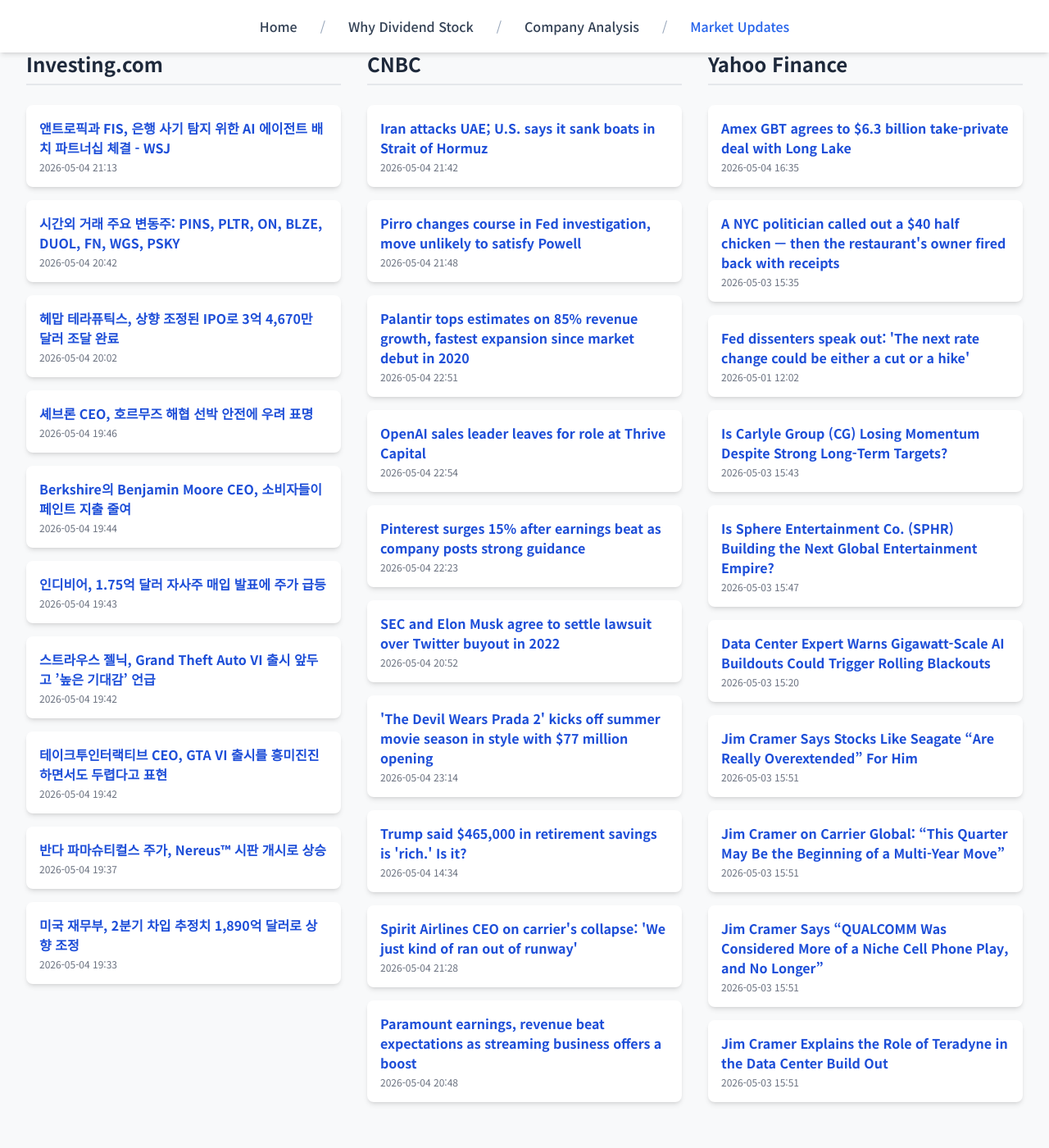
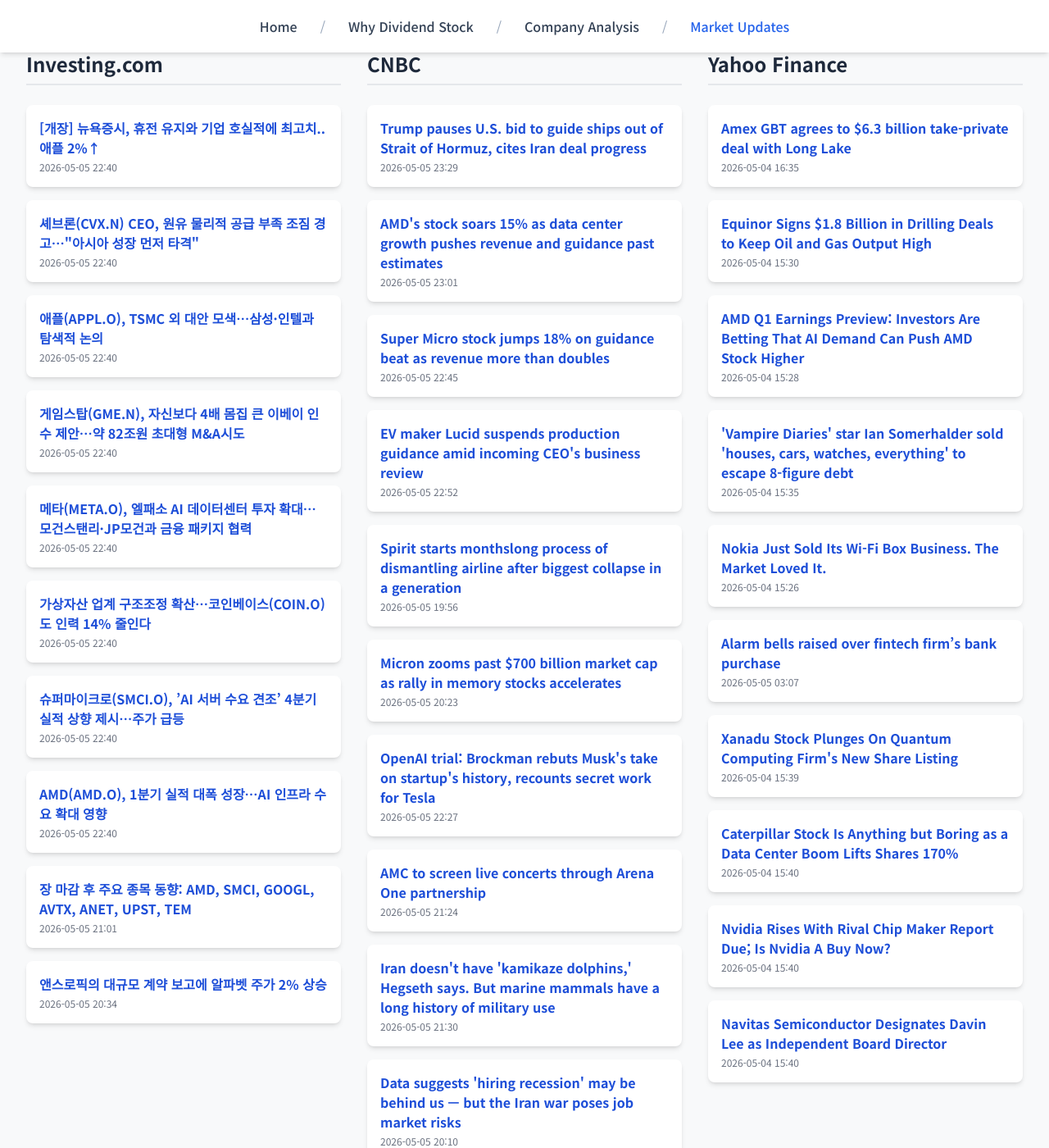
Before and after one commit to Kay-Hwang/my-company-analysis, a Jekyll site: the page built from market-updates.html, in a window 1280 px wide and 1400 px high, scrolled down 214 px. Shown: the whole window at 82% size. Built offline with Jekyll 4.4.1, drawn with Linux system fonts in a browser that asks for light colours; nearby versions of some CDN libraries; a script that is not in the unit is left out; before the commit the page ends 1590 px from its top, so only the background shows below that.

Commit message:
Update daily data

```diff
--- a/_data/latest_data.json
+++ b/_data/latest_data.json
@@ -1,128 +1,128 @@
 {
-  "lastUpdated": "2026년 05월 05일 08:52 KST",
+  "lastUpdated": "2026년 05월 06일 08:45 KST",
   "news": {
     "investing": [
       {
-        "title": "앤트로픽과 FIS, 은행 사기 탐지 위한 AI 에이전트 배치 파트너십 체결 - WSJ",
-        "link": "https://kr.investing.com/news/stock-market-news/article-1926110",
-        "pubDate": "2026-05-04 21:13:59",
-        "summary": "앤트로픽과 FIS, 은행 사기 탐지 위한 AI 에이전트 배치 파트너십 체결 - WSJ"
+        "title": "[개장] 뉴욕증시, 휴전 유지와 기업 호실적에 최고치..애플 2%↑",
+        "link": "https://kr.investing.com/news/stock-market-news/article-1928583",
+        "pubDate": "2026-05-05 22:40:28",
+        "summary": "[개장] 뉴욕증시, 휴전 유지와 기업 호실적에 최고치..애플 2%↑"
       },
       {
-        "title": "시간외 거래 주요 변동주: PINS, PLTR, ON, BLZE, DUOL, FN, WGS, PSKY",
-        "link": "https://kr.investing.com/news/stock-market-news/article-432SI-1926045",
-        "pubDate": "2026-05-04 20:42:03",
-        "summary": "시간외 거래 주요 변동주: PINS, PLTR, ON, BLZE, DUOL, FN, WGS, PSKY"
+        "title": "셰브론(CVX.N) CEO, 원유 물리적 공급 부족 조짐 경고…\"아시아 성장 먼저 타격\"",
+        "link": "https://kr.investing.com/news/stock-market-news/article-1928582",
+        "pubDate": "2026-05-05 22:40:28",
+        "summary": "셰브론(CVX.N) CEO, 원유 물리적 공급 부족 조짐 경고…\"아시아 성장 먼저 타격\""
       },
       {
-        "title": "헤맙 테라퓨틱스, 상향 조정된 IPO로 3억 4,670만 달러 조달 완료",
-        "link": "https://kr.investing.com/news/stock-market-news/article-432SI-1925902",
-        "pubDate": "2026-05-04 20:02:08",
-        "summary": "헤맙 테라퓨틱스, 상향 조정된 IPO로 3억 4,670만 달러 조달 완료"
+        "title": "애플(APPL.O), TSMC 외 대안 모색…삼성·인텔과 탐색적 논의",
+        "link": "https://kr.investing.com/news/stock-market-news/article-1928581",
+        "pubDate": "2026-05-05 22:40:28",
+        "summary": "애플(APPL.O), TSMC 외 대안 모색…삼성·인텔과 탐색적 논의"
       },
       {
-        "title": "셰브론 CEO, 호르무즈 해협 선박 안전에 우려 표명",
-        "link": "https://kr.investing.com/news/stock-market-news/article-1925892",
-        "pubDate": "2026-05-04 19:46:26",
-        "summary": "셰브론 CEO, 호르무즈 해협 선박 안전에 우려 표명"
+        "title": "게임스탑(GME.N), 자신보다 4배 몸집 큰 이베이 인수 제안…약 82조원 초대형 M&A시도",
+        "link": "https://kr.investing.com/news/stock-market-news/article-1928580",
+        "pubDate": "2026-05-05 22:40:27",
+        "summary": "게임스탑(GME.N), 자신보다 4배 몸집 큰 이베이 인수 제안…약 82조원 초대형 M&A시도"
       },
       {
-        "title": "Berkshire의 Benjamin Moore CEO, 소비자들이 페인트 지출 줄여",
-        "link": "https://kr.investing.com/news/stock-market-news/article-93CH-1925886",
-        "pubDate": "2026-05-04 19:44:08",
-        "summary": "Berkshire의 Benjamin Moore CEO, 소비자들이 페인트 지출 줄여"
+        "title": "메타(META.O), 엘패소 AI 데이터센터 투자 확대… 모건스탠리·JP모건과 금융 패키지 협력",
+        "link": "https://kr.investing.com/news/stock-market-news/article-1928579",
+        "pubDate": "2026-05-05 22:40:27",
+        "summary": "메타(META.O), 엘패소 AI 데이터센터 투자 확대… 모건스탠리·JP모건과 금융 패키지 협력"
       },
       {
-        "title": "인디비어, 1.75억 달러 자사주 매입 발표에 주가 급등",
-        "link": "https://kr.investing.com/news/stock-market-news/article-93CH-1925884",
-        "pubDate": "2026-05-04 19:43:22",
-        "summary": "인디비어, 1.75억 달러 자사주 매입 발표에 주가 급등"
+        "title": "가상자산 업계 구조조정 확산…코인베이스(COIN.O)도 인력 14% 줄인다",
+        "link": "https://kr.investing.com/news/stock-market-news/article-1928577",
+        "pubDate": "2026-05-05 22:40:26",
+        "summary": "가상자산 업계 구조조정 확산…코인베이스(COIN.O)도 인력 14% 줄인다"
       },
       {
-        "title": "스트라우스 젤닉, Grand Theft Auto VI 출시 앞두고 ’높은 기대감’ 언급",
-        "link": "https://kr.investing.com/news/stock-market-news/article-93CH-1925881",
-        "pubDate": "2026-05-04 19:42:16",
-        "summary": "스트라우스 젤닉, Grand Theft Auto VI 출시 앞두고 ’높은 기대감’ 언급"
+        "title": "슈퍼마이크로(SMCI.O), ’AI 서버 수요 견조’ 4분기 실적 상향 제시…주가 급등",
+        "link": "https://kr.investing.com/news/stock-market-news/article-1928576",
+        "pubDate": "2026-05-05 22:40:26",
+        "summary": "슈퍼마이크로(SMCI.O), ’AI 서버 수요 견조’ 4분기 실적 상향 제시…주가 급등"
       },
       {
-        "title": "테이크투인터랙티브 CEO, GTA VI 출시를 흥미진진하면서도 두렵다고 표현",
-        "link": "https://kr.investing.com/news/stock-market-news/article-1925885",
-        "pubDate": "2026-05-04 19:42:06",
-        "summary": "테이크투인터랙티브 CEO, GTA VI 출시를 흥미진진하면서도 두렵다고 표현"
+        "title": "AMD(AMD.O), 1분기 실적 대폭 성장…AI 인프라 수요 확대 영향",
+        "link": "https://kr.investing.com/news/stock-market-news/article-1928575",
+        "pubDate": "2026-05-05 22:40:25",
+        "summary": "AMD(AMD.O), 1분기 실적 대폭 성장…AI 인프라 수요 확대 영향"
       },
       {
-        "title": "반다 파마슈티컬스 주가, Nereus™ 시판 개시로 상승",
-        "link": "https://kr.investing.com/news/stock-market-news/article-93CH-1925877",
-        "pubDate": "2026-05-04 19:37:14",
-        "summary": "반다 파마슈티컬스 주가, Nereus™ 시판 개시로 상승"
+        "title": "장 마감 후 주요 종목 동향: AMD, SMCI, GOOGL, AVTX, ANET, UPST, TEM",
+        "link": "https://kr.investing.com/news/stock-market-news/article-432SI-1928355",
+        "pubDate": "2026-05-05 21:01:02",
+        "summary": "장 마감 후 주요 종목 동향: AMD, SMCI, GOOGL, AVTX, ANET, UPST, TEM"
       },
       {
-        "title": "미국 재무부, 2분기 차입 추정치 1,890억 달러로 상향 조정",
-        "link": "https://kr.investing.com/news/stock-market-news/article-93CH-1925872",
-        "pubDate": "2026-05-04 19:33:17",
-        "summary": "미국 재무부, 2분기 차입 추정치 1,890억 달러로 상향 조정"
+        "title": "앤스로픽의 대규모 계약 보고에 알파벳 주가 2% 상승",
+        "link": "https://kr.investing.com/news/stock-market-news/article-1928294",
+        "pubDate": "2026-05-05 20:34:20",
+        "summary": "앤스로픽의 대규모 계약 보고에 알파벳 주가 2% 상승"
       }
     ],
     "cnbc": [
       {
-        "title": "Iran attacks UAE; U.S. says it sank boats in Strait of Hormuz",
-        "link": "https://www.cnbc.com/2026/05/04/iran-war-uae-trump-ceasefire-missiles.html",
-        "pubDate": "Mon, 04 May 2026 21:42:35 GMT",
-        "summary": "Stock market indices fell, and oil prices rose after the reported attack on the United Arab Emirates by Iran, which came nearly a month into a ceasefire."
+        "title": "Trump pauses U.S. bid to guide ships out of Strait of Hormuz, cites Iran deal progress",
+        "link": "https://www.cnbc.com/2026/05/05/trump-iran-deal-project-freedom-hormuz-strait.html",
+        "pubDate": "Tue, 05 May 2026 23:29:50 GMT",
+        "summary": "President Donald Trump said he is pausing \"Project Freedom,\" the U.S. military's bid to guide commercial ships out of the Strait of Hormuz."
       },
       {
-        "title": "Pirro changes course in Fed investigation, move unlikely to satisfy Powell",
-        "link": "https://www.cnbc.com/2026/05/03/pirro-fed-powell.html",
-        "pubDate": "Mon, 04 May 2026 21:48:07 GMT",
-        "summary": "The U.S. attorney opted not to appeal a ruling that had blocked her subpoenas to the Fed."
+        "title": "AMD's stock soars 15% as data center growth pushes revenue and guidance past estimates",
+        "link": "https://www.cnbc.com/2026/05/05/amd-q1-2026-earnings-report.html",
+        "pubDate": "Tue, 05 May 2026 23:01:37 GMT",
+        "summary": "AMD's earnings report lands as investors rush into the stock on optimism that the AI boom is just getting started."
       },
       {
-        "title": "Palantir tops estimates on 85% revenue growth, fastest expansion since market debut in 2020",
-        "link": "https://www.cnbc.com/2026/05/04/palantir-pltr-q1-earnings-report-2026.html",
-        "pubDate": "Mon, 04 May 2026 22:51:10 GMT",
-        "summary": "Palantir reported better-than-expected revenue and profit, driven by growth in sales to U.S. government agencies."
+        "title": "Super Micro stock jumps 18% on guidance beat as revenue more than doubles",
+        "link": "https://www.cnbc.com/2026/05/05/super-micro-smci-q3-earnings-report-2026.html",
+        "pubDate": "Tue, 05 May 2026 22:45:25 GMT",
+        "summary": "Super Micro pointed to progress in U.S. manufacturing in issuing a stronger-than-expected quarterly forecast."
       },
       {
-        "title": "OpenAI sales leader leaves for role at Thrive Capital",
-        "link": "https://www.cnbc.com/2026/05/04/open-ai-executive-leaves-thrive-capital.html",
-        "pubDate": "Mon, 04 May 2026 22:54:54 GMT",
-        "summary": "James Dyett joined OpenAI in 2023, shortly after the company underwent a period of explosive growth with the launch of its ChatGPT chatbot."
+        "title": "EV maker Lucid suspends production guidance amid incoming CEO's business review",
+        "link": "https://www.cnbc.com/2026/05/05/lucid-lcid-q1-2026.html",
+        "pubDate": "Tue, 05 May 2026 22:52:00 GMT",
+        "summary": "Lucid Group said it will make moves to better align its production with customer demand for its luxury all-electric vehicles."
       },
       {
-        "title": "Pinterest surges 15% after earnings beat as company posts strong guidance",
-        "link": "https://www.cnbc.com/2026/05/04/pinterest-pins-q1-earnings-report-2026.html",
-        "pubDate": "Mon, 04 May 2026 22:23:54 GMT",
-        "summary": "Pinterest cut nearly 15% of its workforce and reduced office space in January as it pushes more resources into AI."
+        "title": "Spirit starts monthslong process of dismantling airline after biggest collapse in a generation",
+        "link": "https://www.cnbc.com/2026/05/05/spirit-airlines-bankruptcy-costs.html",
+        "pubDate": "Tue, 05 May 2026 19:56:38 GMT",
+        "summary": "Spirit Airlines was back in bankruptcy court to start dismantling the airline."
       },
       {
-        "title": "SEC and Elon Musk agree to settle lawsuit over Twitter buyout in 2022",
-        "link": "https://www.cnbc.com/2026/05/04/sec-and-elon-musk-agree-to-settle-lawsuit-over-twitter-buyout-in-2022.html",
-        "pubDate": "Mon, 04 May 2026 20:52:38 GMT",
-        "summary": "The SEC and Elon Musk agreed to settle a lawsuit filed by the regulator last year against the world's richest person."
+        "title": "Micron zooms past $700 billion market cap as rally in memory stocks accelerates",
+        "link": "https://www.cnbc.com/2026/05/05/micron-zooms-past-700-billion-market-cap-rally-in-memory-stocks-.html",
+        "pubDate": "Tue, 05 May 2026 20:23:48 GMT",
+        "summary": "Micron has emerged as one of the most valuable U.S. tech companies thanks to insatiable demand for memory that's needed in AI chips."
       },
       {
-        "title": "'The Devil Wears Prada 2' kicks off summer movie season in style with $77 million opening",
-        "link": "https://www.cnbc.com/2026/05/04/the-devil-wears-prada-2-kicks-off-summer-box-office.html",
-        "pubDate": "Mon, 04 May 2026 23:14:02 GMT",
-        "summary": "Disney and 20th Century Studios' \"The Devil Wears Prada 2\" opened the summer movie season with $77 million in ticket sales."
+        "title": "OpenAI trial: Brockman rebuts Musk's take on startup's history, recounts secret work for Tesla",
+        "link": "https://www.cnbc.com/2026/05/05/open-ai-altman-musk-trial-brockman-testimony.html",
+        "pubDate": "Tue, 05 May 2026 22:27:03 GMT",
+        "summary": "OpenAI President Greg Brockman concluded his testimony on Tuesday as the blockbuster trial between the AI startup and Elon Musk rolled into its second week."
       },
       {
-        "title": "Trump said $465,000 in retirement savings is 'rich.' Is it?",
-        "link": "https://www.cnbc.com/2026/05/04/trump-retirement-savings-rich.html",
-        "pubDate": "Mon, 04 May 2026 14:34:11 GMT",
-        "summary": "President Donald Trump said savers who build a $465,000 nest egg would be \"rich.\" Whether that's true depends on one's perception of wealth."
+        "title": "AMC to screen live concerts through Arena One partnership",
+        "link": "https://www.cnbc.com/2026/05/05/amc-arena-one-live-concerts.html",
+        "pubDate": "Tue, 05 May 2026 21:24:21 GMT",
+        "summary": "More than 300 AMC locations in 89 markets across the U.S. will be programmed for live concert screenings. Tickets will range from $40 to $75."
       },
       {
-        "title": "Spirit Airlines CEO on carrier's collapse: 'We just kind of ran out of runway'",
-        "link": "https://www.cnbc.com/2026/05/04/spirit-airlines-shut-down-ceo-dave-davis.html",
-        "pubDate": "Mon, 04 May 2026 21:28:34 GMT",
-        "summary": "Spirit Airlines shut down before dawn on Saturday ending its run as the most famous U.S. discount airline."
+        "title": "Iran doesn't have 'kamikaze dolphins,' Hegseth says. But marine mammals have a long history of military use",
+        "link": "https://www.cnbc.com/2026/05/05/iran-war-hegseth-kamikaze-dolphins.html",
+        "pubDate": "Tue, 05 May 2026 21:30:18 GMT",
+        "summary": "Several countries, including the U.S., have a history of using dolphins in conflict areas, though not as weapons."
       },
       {
-        "title": "Paramount earnings, revenue beat expectations as streaming business offers a boost",
-        "link": "https://www.cnbc.com/2026/05/04/paramount-skydance-psky-earnings-q1-2026.html",
-        "pubDate": "Mon, 04 May 2026 20:48:58 GMT",
-        "summary": "Paramount Skydance said it added streaming subscribers during the first quarter even as it instituted its first price hike since 2024."
+        "title": "Data suggests 'hiring recession' may be behind us — but the Iran war poses job market risks",
+        "link": "https://www.cnbc.com/2026/05/05/hiring-picks-up-but-iran-war-poses-risks-for-job-market.html",
+        "pubDate": "Tue, 05 May 2026 20:10:54 GMT",
+        "summary": "Hiring activity increased in March, according to federal data issued Tuesday. However, the Iran war threatens to stall that progress in the job market."
       }
     ],
     "yahoo": [
@@ -133,58 +133,58 @@
         "summary": "Amex GBT agrees to $6.3 billion take-private deal with Long Lake"
       },
       {
-        "title": "A NYC politician called out a $40 half chicken — then the restaurant's owner fired back with receipts",
-        "link": "https://finance.yahoo.com/economy/articles/nyc-politician-called-40-half-153500077.html",
-        "pubDate": "2026-05-03T15:35:00Z",
-        "summary": "A NYC politician called out a $40 half chicken — then the restaurant's owner fired back with receipts"
+        "title": "Equinor Signs $1.8 Billion in Drilling Deals to Keep Oil and Gas Output High",
+        "link": "https://finance.yahoo.com/sectors/energy/articles/equinor-signs-1-8-billion-153000777.html",
+        "pubDate": "2026-05-04T15:30:00Z",
+        "summary": "Equinor Signs $1.8 Billion in Drilling Deals to Keep Oil and Gas Output High"
       },
       {
-        "title": "Fed dissenters speak out: 'The next rate change could be either a cut or a hike'",
-        "link": "https://finance.yahoo.com/economy/policy/article/fed-dissenters-speak-out-the-next-rate-change-could-be-either-a-cut-or-a-hike-120208774.html",
-        "pubDate": "2026-05-01T12:02:08Z",
-        "summary": "Fed dissenters speak out: 'The next rate change could be either a cut or a hike'"
+        "title": "AMD Q1 Earnings Preview: Investors Are Betting That AI Demand Can Push AMD Stock Higher",
+        "link": "https://finance.yahoo.com/markets/stocks/articles/amd-q1-earnings-preview-investors-152857622.html",
+        "pubDate": "2026-05-04T15:28:57Z",
+        "summary": "AMD Q1 Earnings Preview: Investors Are Betting That AI Demand Can Push AMD Stock Higher"
       },
       {
-        "title": "Is Carlyle Group (CG) Losing Momentum Despite Strong Long-Term Targets?",
-        "link": "https://finance.yahoo.com/markets/stocks/articles/carlyle-group-cg-losing-momentum-154305607.html",
-        "pubDate": "2026-05-03T15:43:05Z",
-        "summary": "Is Carlyle Group (CG) Losing Momentum Despite Strong Long-Term Targets?"
+        "title": "'Vampire Diaries' star Ian Somerhalder sold 'houses, cars, watches, everything' to escape 8-figure debt",
+        "link": "https://finance.yahoo.com/economy/policy/articles/vampire-diaries-star-ian-somerhalder-153500862.html",
+        "pubDate": "2026-05-04T15:35:00Z",
+        "summary": "'Vampire Diaries' star Ian Somerhalder sold 'houses, cars, watches, everything' to escape 8-figure debt"
       },
       {
-        "title": "Is Sphere Entertainment Co. (SPHR) Building the Next Global Entertainment Empire?",
-        "link": "https://finance.yahoo.com/markets/stocks/articles/sphere-entertainment-co-sphr-building-154727671.html",
-        "pubDate": "2026-05-03T15:47:27Z",
-        "summary": "Is Sphere Entertainment Co. (SPHR) Building the Next Global Entertainment Empire?"
+        "title": "Nokia Just Sold Its Wi-Fi Box Business. The Market Loved It.",
+        "link": "https://finance.yahoo.com/markets/stocks/articles/nokia-just-sold-wi-fi-152622532.html",
+        "pubDate": "2026-05-04T15:26:22Z",
+        "summary": "Nokia Just Sold Its Wi-Fi Box Business. The Market Loved It."
       },
       {
-        "title": "Data Center Expert Warns Gigawatt-Scale AI Buildouts Could Trigger Rolling Blackouts",
-        "link": "https://finance.yahoo.com/sectors/energy/articles/data-center-expert-warns-gigawatt-152037046.html",
-        "pubDate": "2026-05-03T15:20:37Z",
-        "summary": "Data Center Expert Warns Gigawatt-Scale AI Buildouts Could Trigger Rolling Blackouts"
+        "title": "Alarm bells raised over fintech firm’s bank purchase",
+        "link": "https://finance.yahoo.com/economy/policy/articles/alarm-bells-raised-over-fintech-030700036.html",
+        "pubDate": "2026-05-05T03:07:00Z",
+        "summary": "Alarm bells raised over fintech firm’s bank purchase"
       },
       {
-        "title": "Jim Cramer Says Stocks Like Seagate  “Are Really Overextended” For Him",
-        "link": "https://finance.yahoo.com/markets/stocks/articles/jim-cramer-says-stocks-seagate-155101462.html",
-        "pubDate": "2026-05-03T15:51:01Z",
-        "summary": "Jim Cramer Says Stocks Like Seagate  “Are Really Overextended” For Him"
+        "title": "Xanadu Stock Plunges On Quantum Computing Firm's New Share Listing",
+        "link": "https://www.investors.com/news/technology/xanadu-stock-plunges-on-quantum-computing-firms-new-share-listing/?src=A00220&yptr=yahoo",
+        "pubDate": "2026-05-04T15:39:02Z",
+        "summary": "Xanadu Stock Plunges On Quantum Computing Firm's New Share Listing"
       },
       {
-        "title": "Jim Cramer on Carrier Global: “This Quarter May Be the Beginning of a Multi-Year Move”",
-        "link": "https://finance.yahoo.com/markets/stocks/articles/jim-cramer-carrier-global-quarter-155106766.html",
-        "pubDate": "2026-05-03T15:51:06Z",
-        "summary": "Jim Cramer on Carrier Global: “This Quarter May Be the Beginning of a Multi-Year Move”"
+        "title": "Caterpillar Stock Is Anything but Boring as a Data Center Boom Lifts Shares 170%",
+        "link": "https://finance.yahoo.com/markets/stocks/articles/caterpillar-stock-anything-boring-data-154003520.html",
+        "pubDate": "2026-05-04T15:40:03Z",
+        "summary": "Caterpillar Stock Is Anything but Boring as a Data Center Boom Lifts Shares 170%"
       },
       {
-        "title": "Jim Cramer Says “QUALCOMM Was Considered More of a Niche Cell Phone Play, and No Longer”",
-        "link": "https://finance.yahoo.com/markets/stocks/articles/jim-cramer-says-qualcomm-considered-155109009.html",
-        "pubDate": "2026-05-03T15:51:09Z",
-        "summary": "Jim Cramer Says “QUALCOMM Was Considered More of a Niche Cell Phone Play, and No Longer”"
+        "title": "Nvidia Rises With Rival Chip Maker Report Due; Is Nvidia A Buy Now?",
+        "link": "https://www.investors.com/research/nvidia-nvda-stock-buy-now-may-2026/?src=A00220&yptr=yahoo",
+        "pubDate": "2026-05-04T15:40:00Z",
+        "summary": "Nvidia Rises With Rival Chip Maker Report Due; Is Nvidia A Buy Now?"
       },
       {
-        "title": "Jim Cramer Explains the Role of Teradyne in the Data Center Build Out",
-        "link": "https://finance.yahoo.com/markets/stocks/articles/jim-cramer-explains-role-teradyne-155108547.html",
-        "pubDate": "2026-05-03T15:51:08Z",
-        "summary": "Jim Cramer Explains the Role of Teradyne in the Data Center Build Out"
+        "title": "Navitas Semiconductor Designates Davin Lee as Independent Board Director",
+        "link": "https://finance.yahoo.com/markets/stocks/articles/navitas-semiconductor-designates-davin-lee-154018420.html",
+        "pubDate": "2026-05-04T15:40:18Z",
+        "summary": "Navitas Semiconductor Designates Davin Lee as Independent Board Director"
       }
     ]
   }
```
